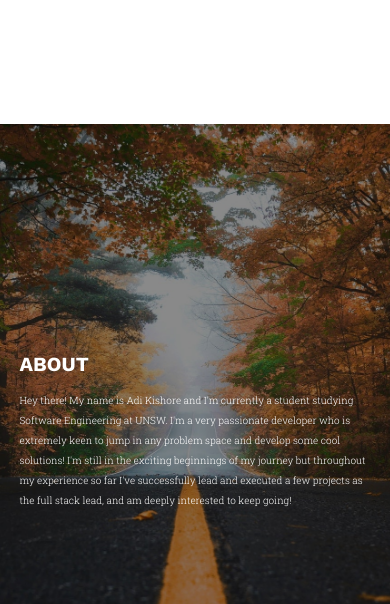
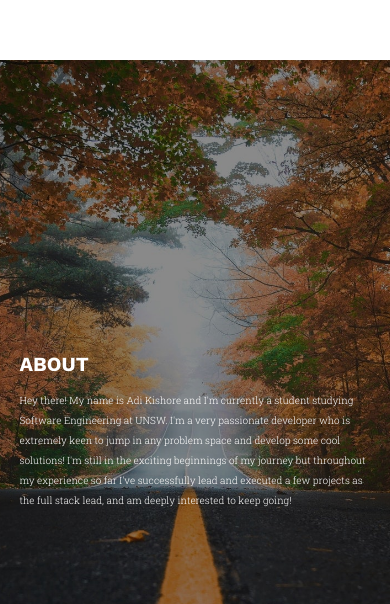
Before and after one commit to kishek2000/home, a React (Create React App) app: page / in a window 390 px wide. Shown: the part 845-1449 px from the top of the page. Built offline with nearby package versions, Linux system fonts and the light colour scheme.

Commit message:
mobile experience panel distance optimised

```diff
--- a/src/static/styles/Projects.css
+++ b/src/static/styles/Projects.css
@@ -4,6 +4,7 @@
     margin-left: 5%;
     margin-right: 5%;
   }
+
   .body-contents,
   .body-qualifications {
     justify-content: center;
--- a/src/static/styles/Qualifications.css
+++ b/src/static/styles/Qualifications.css
@@ -1,8 +1,4 @@
 @media only screen and (max-width: 1080px) {
-  .body-qualifications {
-    width: 100%;
-  }
-
   .body-img-wrapper {
     position: absolute;
     margin: 0;
@@ -73,11 +69,14 @@
   }
 
   .body-img {
-    height: 70vh;
+    height: 85vh;
     width: 100%;
   }
 }
 @media only screen and (min-width: 1080px) {
+  .body-about {
+    height: 100vh;
+  }
   .body-qualifications {
     margin: 0;
     padding: 0;
```
